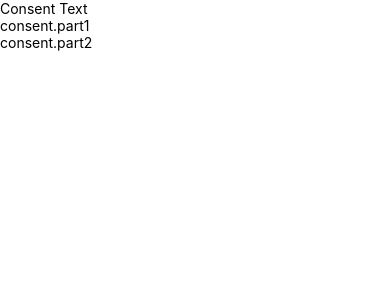
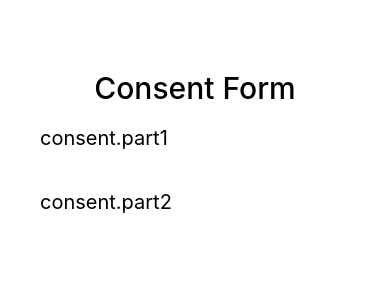
Before and after one commit to jayannebautista/consent-form, a React Native app: screen /ConsentText in a window 390 px wide. Shown: the top 300 px of the page. Built offline with nearby package versions, Linux system fonts and the light colour scheme.

Commit message:
Fix Consent Text Page Style

```diff
--- a/src/components/HomePage/ConsentText.js
+++ b/src/components/HomePage/ConsentText.js
@@ -1,16 +1,24 @@
 import React from "react";
 import { View, Text } from "react-native";
 import { useTranslation, Trans } from 'react-i18next';
+import { styles } from "../Style";
 function ConsentText() {
     const { t, i18n } = useTranslation();
 
     return (
-        <View style={{ flex: 1, backgroundColor: "white" }}>
+        <View style={styles.main}>
+            <View style={styles.container}>
+                <View style={styles.center}>
+                    <Text style={styles.header}>Consent Form</Text>
+                </View>
+                <View style={styles.consentDiv}>
+                    <Text style={styles.consentText}>{t('consent.part1')}</Text>
 
-            <Text>Consent Text</Text>
-            <Text>{t('consent.part1')}</Text>
-            <Text>{t('consent.part2')}</Text>
-
+                </View>
+                <View style={styles.consentDiv}>
+                    <Text style={styles.consentText}>{t('consent.part2')}</Text>
+                </View>
+            </View>
         </View>
     )
 }
--- a/src/components/Style.js
+++ b/src/components/Style.js
@@ -50,6 +50,14 @@ export const styles = StyleSheet.create({
         justifyContent: 'center',
         flexDirection: 'row'
     },
+    consentDiv: {
+        marginVertical: 20,
+    },
+    consentText: {
+        fontSize: 20,
+        color: BLACK,
+        textAlign: 'justify'
+    }
 
 
 
--- a/src/components/navigations/ConsentTabNavigation.js
+++ b/src/components/navigations/ConsentTabNavigation.js
@@ -21,9 +21,9 @@ const tabOptions = {
 function ConsentsTab() {
 
     return (
-        <Tab.Navigator>
-            <Tab.Screen name="Form" component={Form} options={tabOptions} />
-            <Tab.Screen name="Consents" component={Consents} options={tabOptions} />
+        <Tab.Navigator screenOptions={tabOptions}>
+            <Tab.Screen name="Form" component={Form} />
+            <Tab.Screen name="Consents" component={Consents} />
         </Tab.Navigator>
     )
 }
--- a/src/components/navigations/FormTabNavigation.js
+++ b/src/components/navigations/FormTabNavigation.js
@@ -21,9 +21,9 @@ const tabOptions = {
 function FormTab() {
 
     return (
-        <Tab.Navigator>
-            <Tab.Screen name="Form" component={Form} options={tabOptions} />
-            <Tab.Screen name="Consents" component={Consents} options={tabOptions} />
+        <Tab.Navigator screenOptions={tabOptions}>
+            <Tab.Screen name="Form" component={Form} />
+            <Tab.Screen name="Consents" component={Consents} />
         </Tab.Navigator>
     )
 }
--- a/src/components/navigations/HomeScreen.js
+++ b/src/components/navigations/HomeScreen.js
@@ -5,14 +5,14 @@ import FormTab from "./FormTabNavigation";
 import ConsentsTab from "./ConsentTabNavigation";
 import ConsentText from "../HomePage/ConsentText";
 const Stack = createNativeStackNavigator();
-
+const stackOptions = { animation: 'none', headerShown: false };
 function HomeStack() {
     return (
         <ConsentProvider>
-            <Stack.Navigator>
-                <Stack.Screen name="FormTab" component={FormTab} options={{ headerShown: false }} />
-                <Stack.Screen name="ConsentText" component={ConsentText} options={{ headerShown: false }} />
-                <Stack.Screen name="ConsentsTab" component={ConsentsTab} options={{ headerShown: false }} />
+            <Stack.Navigator screenOptions={stackOptions}>
+                <Stack.Screen name="FormTab" component={FormTab} />
+                <Stack.Screen name="ConsentText" component={ConsentText} />
+                <Stack.Screen name="ConsentsTab" component={ConsentsTab} />
             </Stack.Navigator>
         </ConsentProvider>
     )
--- a/src/translations/en/index.js
+++ b/src/translations/en/index.js
@@ -1,7 +1,7 @@
 export default {
   translation: {
     consent: {
-      part1: 'You understand that by using the site or site services, you agree to be bound by this agreement. If you do not accept this agreement in its entirety, you must not access or use the site or the site services',
+      part1: 'You understand that by using the site or site services, you agree to be bound by this agreement. If you do not accept this agreement in its entirety, you must not access or use the site or the site services.',
       part2: 'Do you agree to this agreement? Please respond by saying "Yes" or "No"',
     },
     yes: 'Yes',
--- a/src/translations/fr/index.js
+++ b/src/translations/fr/index.js
@@ -1,7 +1,7 @@
 export default {
     translation: {
         consent: {
-            part1: "Vous comprenez qu'en utilisant le site ou les services du site, vous acceptez d'être lié par cet accord. Si vous n'acceptez pas le présent accord dans son intégralité, vous ne devez pas accéder au site ou aux services du site ni les utiliser.You understand that by using the site or site services, you agree to be bound by this agreement. If you do not accept this agreement in its entirety, you must not access or use the site or the site services",
+            part1: "Vous comprenez qu'en utilisant le site ou les services du site, vous acceptez d'être lié par cet accord. Si vous n'acceptez pas le présent accord dans son intégralité, vous ne devez pas accéder au site ou aux services du site ni les utiliser.",
             part2: `Acceptez-vous cet accord ? Veuillez répondre en disant "Oui" ou "Non".`,
         },
     },
```
